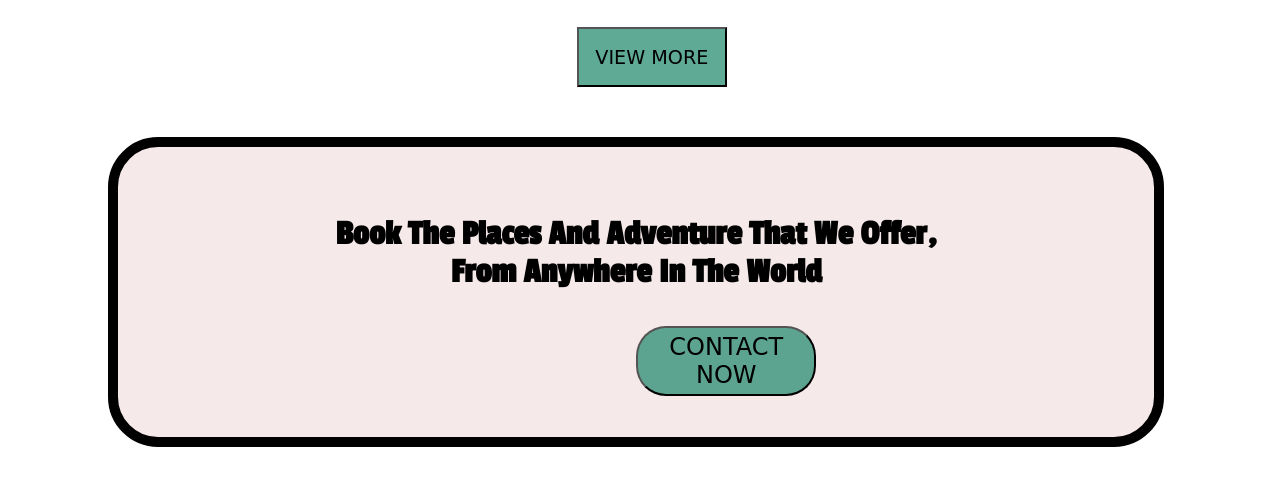
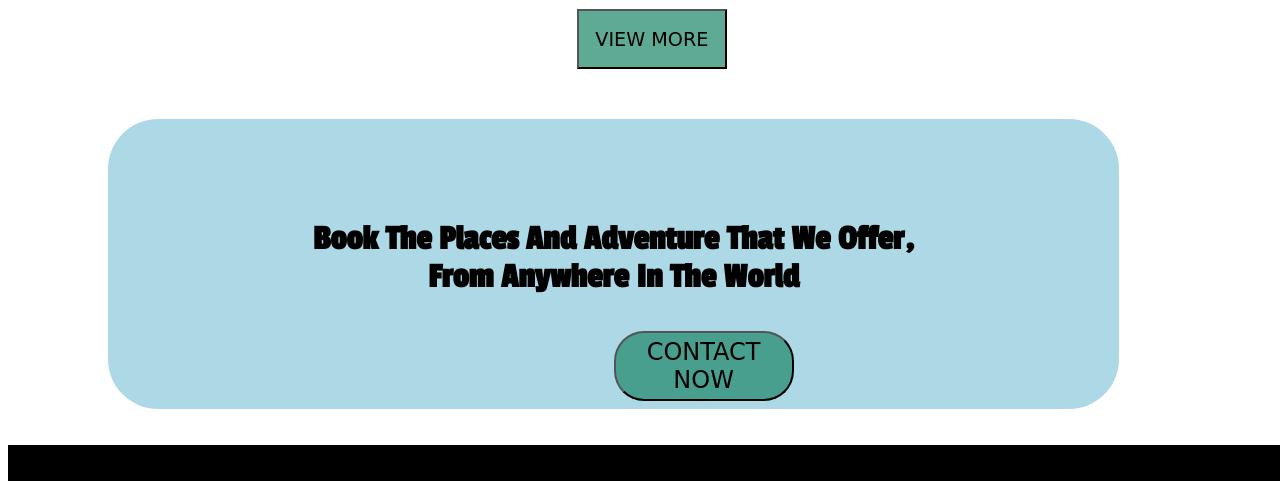
Before and after one commit to shyamkumar77/explora_staticpage, a plain HTML site: page index.html in a window 1280 px wide. Shown: the part 2718-3199 px from the top of the page. Drawn offline with Linux system fonts and the light colour scheme; a web font is replaced by a local one.

Commit message:
initial commit

```diff
--- a/index.html
+++ b/index.html
@@ -38,7 +38,7 @@
 
     <!-- ############################################################ -->
 
-    <h1 class="t1"> Top Places In India</h1><br>
+    <h1 class="t1"> Top Places In India</h1>
 
     <div class="main">
 
@@ -121,7 +121,7 @@
 
     <div id="i1">
 
-        <br>
+        <br><br>
         <h3>Book The Places And Adventure That We Offer, <br> From Anywhere In The World</h3>
         <button class="cc1">CONTACT NOW</button>
 
--- a/project.css
+++ b/project.css
@@ -231,15 +231,15 @@ img:hover{
 /* ##################################################### */
 
 #i1{
-    width: 82%;
+    width: 80%;
     height: 290px;
     text-align: center;
     margin-top: 50px;
     margin-left: 100px;
-    border: 10px black solid;
+    /* border: 10px black solid; */
     border-radius: 50px;
     font-size: 30px;
-    background-color: rgba(244, 229, 229, 0.852);
+    background-color: lightblue;
     font-family: 'Passion One', cursive;
 }
 
```
